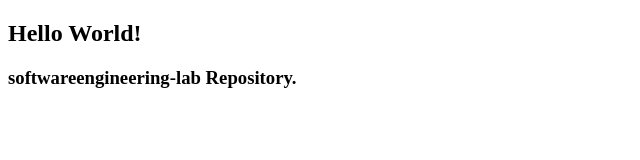
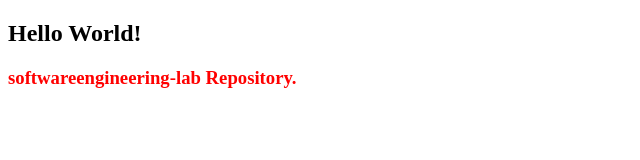
Before and after one commit to ANJUROCK/softwareengineering-lab, a plain HTML site: page index.html in a window 1280 px wide. Shown: the whole page, without its empty margins (0-640 px from the left). Drawn offline with Linux system fonts and the light colour scheme.

Commit message:
Update index.html

```diff
--- a/index.html
+++ b/index.html
@@ -7,7 +7,7 @@
 </head>
 <body>
     <h2>Hello World!</h2>
-    <h3>softwareengineering-lab Repository.</h3>
+    <h3 style="color:red">softwareengineering-lab Repository.</h3>
 
 </body>
 </html>
```
